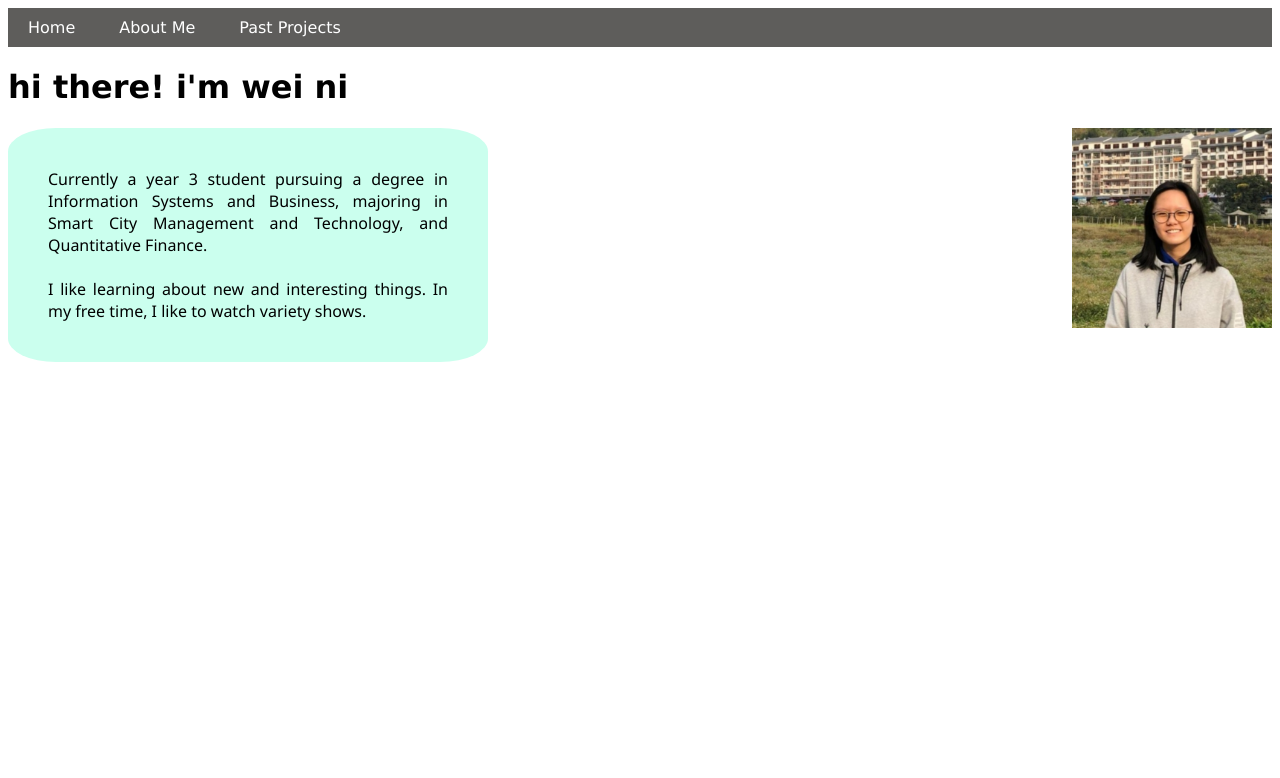
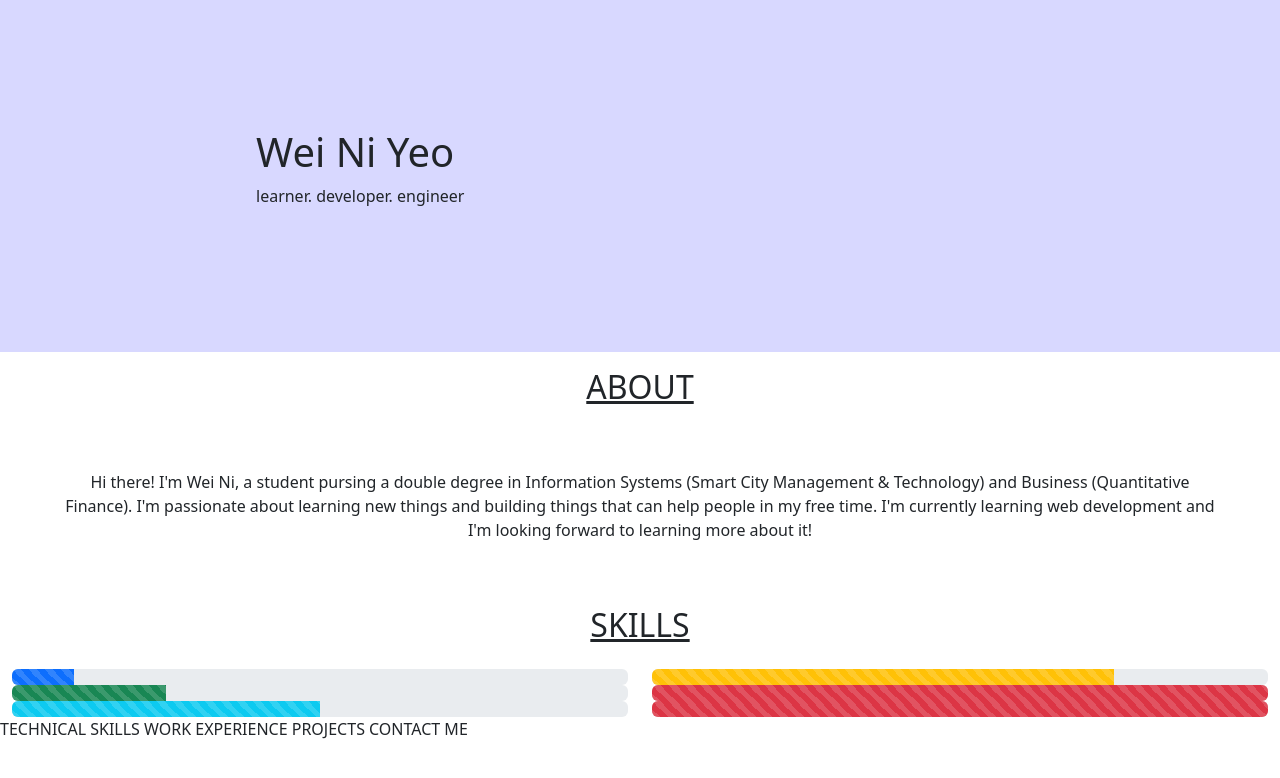
Before and after one commit to wnyeo/wnyeo.github.io, a plain HTML site: page index.html in a window 1280 px wide. Drawn offline with nearby package versions, Linux system fonts and the light colour scheme.

Commit message:
Update index.html
used bootstrap

```diff
--- a/index.html
+++ b/index.html
@@ -1,70 +1,89 @@
-<!DOCTYPE html>
+<!doctype html>
 <html lang="en">
 <head>
+    <meta charset="utf-8">
+    <meta name="viewport" content="width=device-width, initial-scale=1">
     <title>wnyeo</title>
+    <link href="https://cdn.jsdelivr.net/npm/bootstrap@5.2.1/dist/css/bootstrap.min.css" rel="stylesheet" integrity="sha384-iYQeCzEYFbKjA/T2uDLTpkwGzCiq6soy8tYaI1GyVh/UjpbCx/TYkiZhlZB6+fzT" crossorigin="anonymous">
     <style>
-        ul {
-            background-color: rgb(54, 53, 51);
-            margin: 0px;
-            padding-top: 10px;
-            padding-bottom: 10px;
-            padding-left: 0px;
-            opacity: 80%;
+        .name {
+            height: 100%;
+            width: 100%;
+            display: flex;
+            padding: 10% 10% 10% 20%;
+            align-items: center;
+            justify-content: left;
         }
 
-        li {
-            list-style-type: none;
-            display: inline;
-            color: white;
-            margin-left: 20px;
-            margin-right: 20px;
-            font-family: Verdana, Geneva, Tahoma, sans-serif;
+        .imgbackground {
+            background: rgb(216, 216, 255);
         }
 
-        h1 {
-            font-family: Verdana, Geneva, Tahoma, sans-serif;
-        }
-
-        .textdiv {
-            background-color: rgb(203, 255, 238);
-            width: 400px;
-            padding: 40px;
-            border-radius: 10%;
-            font-family:'Segoe UI', Tahoma, Geneva, Verdana, sans-serif;
-            text-align: justify;
-            float: left;
-        }
-
-        .imgstyle {
-            float: right;
-            width: 200px;
+        H2 {
+            text-decoration-line: underline;
         }
     </style>
 </head>
 <body>
-    <ul>
-        <li>Home</li>
-        <li>About Me</li>
-        <li>Past Projects</li>
-    </ul>
-    <h1> hi there! i'm wei ni </h1>
-    <div class="textdiv">
-        Currently a year 3 student pursuing a degree in Information Systems and Business, majoring in Smart City Management and Technology, and Quantitative Finance.
-        <br><br>
-        I like learning about new and interesting things. In my free time, I like to watch variety shows.
+<section id="intro">
+    <div class="container-fluid name imgbackground">
+        <div class="row">
+        <h1>Wei Ni Yeo</h1>
+        <p>learner. developer. engineer</p>
+        </div>
+    </div>
+</section>
+<section id="about">
+    <div class="container-fluid">
+        <div class="row">
+            <div class="col mx-auto text-center">
+                <h2 class="p-3">ABOUT</h2>
+                <p class="m-5">
+                    Hi there! I'm Wei Ni, a student pursing a double degree in Information Systems (Smart City Management & Technology) and Business (Quantitative Finance). I'm passionate about learning new things and building things that can help people in my free time. I'm currently learning web development and I'm looking forward to learning more about it!
+                </p>
+            </div>
+        </div>
+    </div>
+</section>
 
+<section id="skills">
+    <div class="container-fluid">
+        <h2 class="p-3 mx-auto text-center">SKILLS</h2>
+        <div class="row">
+            <div class="col lg-6 mx-auto text-center">
+                <div class="progress">
+                    <div class="progress-bar progress-bar-striped" role="progressbar" aria-label="Default striped example" style="width: 10%" aria-valuenow="10" aria-valuemin="0" aria-valuemax="100"></div>
+                </div>
+                <div class="progress">
+                    <div class="progress-bar progress-bar-striped bg-success" role="progressbar" aria-label="Success striped example" style="width: 25%" aria-valuenow="25" aria-valuemin="0" aria-valuemax="100"></div>
+                </div>
+                <div class="progress">
+                    <div class="progress-bar progress-bar-striped bg-info" role="progressbar" aria-label="Info striped example" style="width: 50%" aria-valuenow="50" aria-valuemin="0" aria-valuemax="100"></div>
+                </div>
+            </div>
+            <div class="col lg-6 mx-auto text-center">
+                <div class="progress">
+                    <div class="progress-bar progress-bar-striped bg-warning" role="progressbar" aria-label="Warning striped example" style="width: 75%" aria-valuenow="75" aria-valuemin="0" aria-valuemax="100"></div>
+                </div>
+                <div class="progress">
+                    <div class="progress-bar progress-bar-striped bg-danger" role="progressbar" aria-label="Danger striped example" style="width: 100%" aria-valuenow="100" aria-valuemin="0" aria-valuemax="100"></div>
+                </div>
+                <div class="progress">
+                    <div class="progress-bar progress-bar-striped bg-danger" role="progressbar" aria-label="Danger striped example" style="width: 100%" aria-valuenow="100" aria-valuemin="0" aria-valuemax="100"></div>
+                </div>
+            </div>
+        </div>
     </div>
-    <div>
-    <img class="imgstyle" src="wnyeo.png" >
-    </div>
-    <br>
-    <br>
-    <br>
-    <!-- <iframe width="420" height="315"
-        src="https://www.youtube.com/watch?v=tPaxLffVcfA">
 
-    </iframe> -->
+</section>
 
 
+TECHNICAL SKILLS
+WORK EXPERIENCE
+PROJECTS
+CONTACT ME
+
+
+<script src="https://cdn.jsdelivr.net/npm/bootstrap@5.2.1/dist/js/bootstrap.bundle.min.js" integrity="sha384-u1OknCvxWvY5kfmNBILK2hRnQC3Pr17a+RTT6rIHI7NnikvbZlHgTPOOmMi466C8" crossorigin="anonymous"></script>
 </body>
 </html>
```
